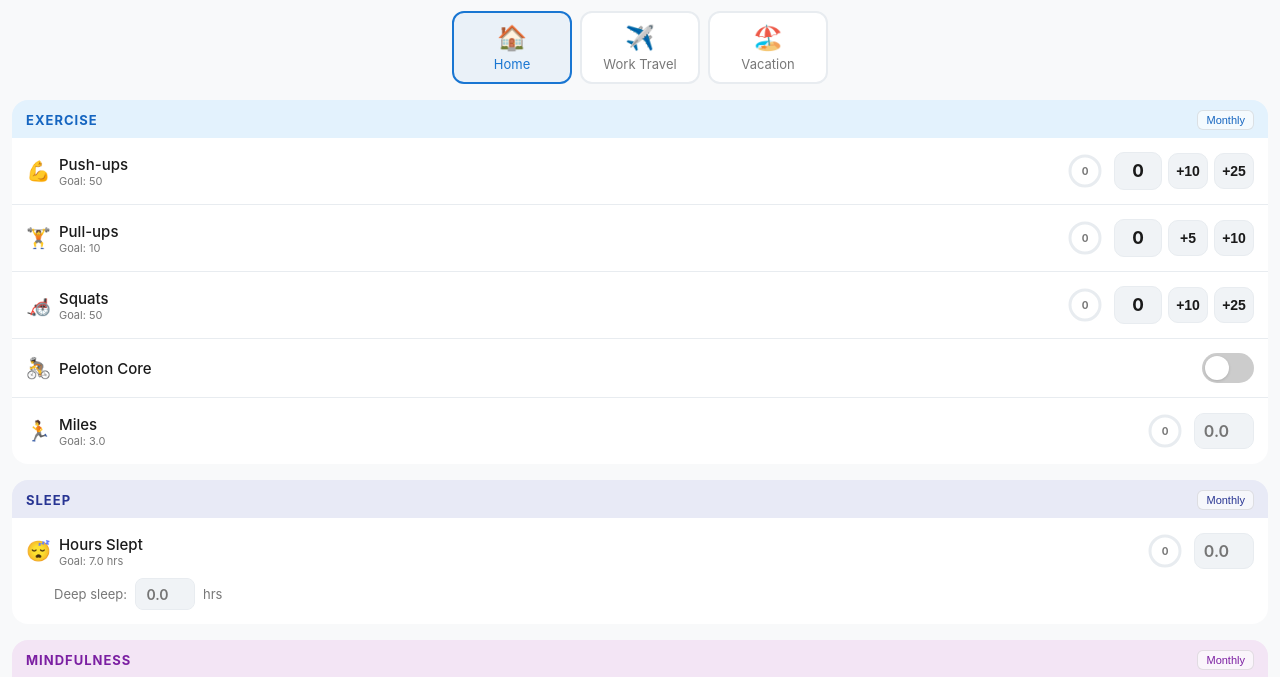
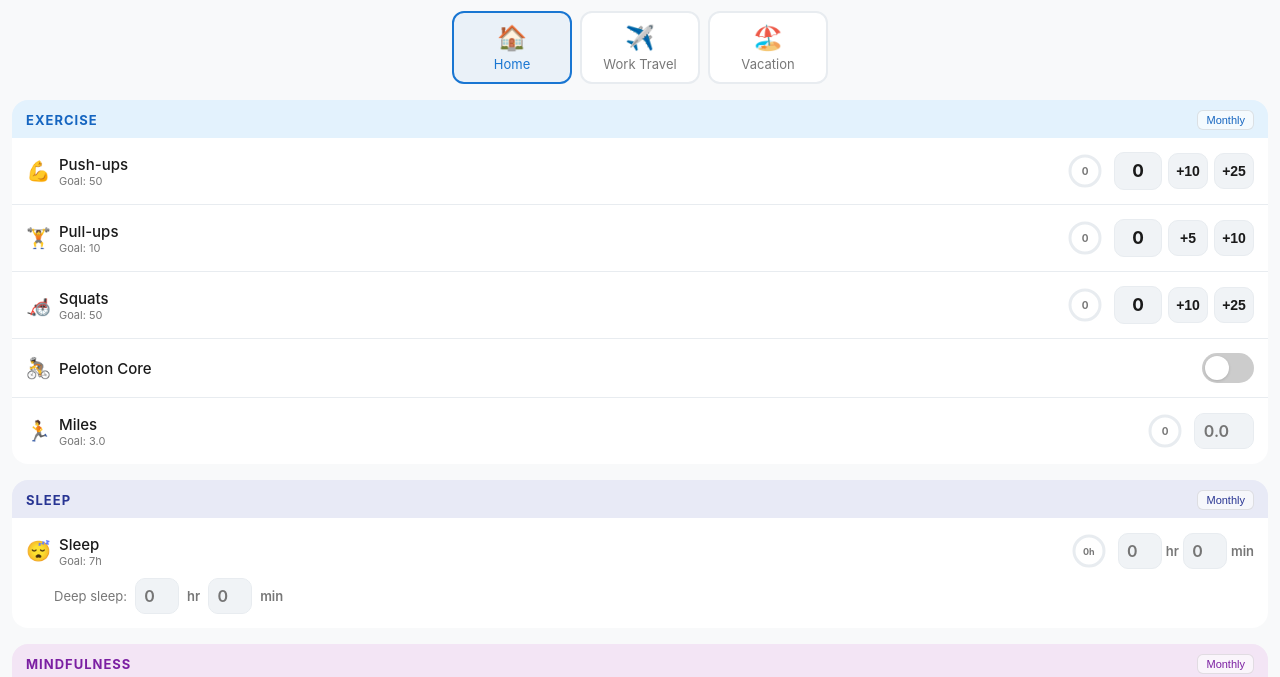
Before and after one commit to mike-freed/habits, a plain HTML site: page index.html in a window 1280 px wide. Shown: the part 123-800 px from the top of the page. Drawn offline with nearby package versions, Linux system fonts and the light colour scheme.

Commit message:
Add files via upload

```diff
--- a/index.html
+++ b/index.html
@@ -124,11 +124,13 @@
   .decimal-input { background:#f0f3f6; border:1px solid var(--card-border); color:#1a1a1a; width:60px; height:36px; border-radius:10px; text-align:center; font-size:16px; font-weight:600; font-family:inherit; }
   .decimal-input:focus { outline:2px solid var(--accent); border-color:transparent; }
 
-  /* Sleep sub-row */
+  /* Sleep hr:min inputs */
+  .sleep-hm-row { display:flex; align-items:center; gap:4px; }
+  .sleep-hm-input { background:#f0f3f6; border:1px solid var(--card-border); color:#1a1a1a; width:44px; height:36px; border-radius:10px; text-align:center; font-size:16px; font-weight:600; font-family:inherit; }
+  .sleep-hm-input:focus { outline:2px solid var(--accent); border-color:transparent; }
+  .sleep-hm-sep { font-size:13px; color:var(--text-dim); font-weight:600; }
   .sleep-sub-row { display:flex; align-items:center; gap:8px; margin-top:8px; padding-left:28px; }
   .sleep-sub-label { font-size:13px; color:var(--text-dim); }
-  .sleep-sub-input { background:#f0f3f6; border:1px solid var(--card-border); color:#1a1a1a; width:60px; height:32px; border-radius:8px; text-align:center; font-size:14px; font-weight:600; font-family:inherit; }
-  .sleep-sub-input:focus { outline:2px solid var(--accent); border-color:transparent; }
 
   /* Month dot grid */
   .month-dots { display:grid; grid-template-columns:repeat(7,1fr); gap:4px; margin-top:10px; padding:0 2px; }
@@ -281,18 +283,23 @@
   </div>
   <div class="card">
     <div class="card-row">
-      <div class="card-label"><span class="icon">&#128564;</span><div><span class="name">Hours Slept</span><div class="goal-text" id="goal-text-sleep" onclick="editGoal('sleep')">Goal: 7.0 hrs</div></div></div>
+      <div class="card-label"><span class="icon">&#128564;</span><div><span class="name">Sleep</span><div class="goal-text" id="goal-text-sleep" onclick="editGoal('sleep')">Goal: 7.0 hrs</div></div></div>
       <div class="goal-wrap">
         <div class="goal-ring" id="ring-sleep"></div>
-        <div class="num-controls">
-          <input type="number" class="decimal-input" id="sleep-input" step="0.1" min="0" placeholder="0.0" onchange="setDecimal('sleep',this.value)" onfocus="this.select()">
+        <div class="sleep-hm-row">
+          <input type="number" class="sleep-hm-input" id="sleep-hrs" min="0" max="24" placeholder="0" onchange="setSleepHM('sleep')" onfocus="this.select()">
+          <span class="sleep-hm-sep">hr</span>
+          <input type="number" class="sleep-hm-input" id="sleep-min" min="0" max="59" placeholder="0" onchange="setSleepHM('sleep')" onfocus="this.select()">
+          <span class="sleep-hm-sep">min</span>
         </div>
       </div>
     </div>
     <div class="sleep-sub-row">
       <span class="sleep-sub-label">Deep sleep:</span>
-      <input type="number" class="sleep-sub-input" id="deepsleep-input" step="0.1" min="0" placeholder="0.0" onchange="setDecimal('deepsleep',this.value)" onfocus="this.select()">
-      <span class="sleep-sub-label">hrs</span>
+      <input type="number" class="sleep-hm-input" id="deepsleep-hrs" min="0" max="24" placeholder="0" onchange="setSleepHM('deepsleep')" onfocus="this.select()">
+      <span class="sleep-hm-sep">hr</span>
+      <input type="number" class="sleep-hm-input" id="deepsleep-min" min="0" max="59" placeholder="0" onchange="setSleepHM('deepsleep')" onfocus="this.select()">
+      <span class="sleep-hm-sep">min</span>
     </div>
     <div class="summary-panel" id="summary-sleep"><div class="month-chart-wrap"><canvas id="chart-sleep"></canvas></div></div>
   </div>
@@ -506,19 +513,27 @@ function getDayData(ds) { return loadData()[ds]||{}; }
 function setDayValue(ds, key, val) { const d=loadData(); if(!d[ds]) d[ds]={}; d[ds][key]=val; saveData(d); }
 
 // ── Goal ring SVG ──
+function fmtSleepRing(val) {
+  const h = Math.floor(val); const m = Math.round((val % 1) * 60);
+  return m > 0 ? h + ':' + String(m).padStart(2,'0') : h + 'h';
+}
+
 function renderGoalRing(id, current, goal, color) {
   const el = document.getElementById(id); if (!el) return;
   const pct = Math.min(current/goal, 1);
   const r=15, circ=2*Math.PI*r;
   const met = current >= goal;
   const strokeColor = met ? 'var(--green)' : color;
+  const isSleep = id === 'ring-sleep';
+  const label = isSleep ? fmtSleepRing(current) : current;
+  const fontSize = isSleep ? '9px' : '10px';
   el.innerHTML = `
     <svg width="38" height="38" viewBox="0 0 38 38">
       <circle cx="19" cy="19" r="${r}" class="ring-bg"/>
       <circle cx="19" cy="19" r="${r}" class="ring-fg" stroke="${strokeColor}"
         stroke-dasharray="${circ}" stroke-dashoffset="${circ*(1-pct)}"/>
     </svg>
-    <div class="ring-text ${met?'met':''}">${current}</div>`;
+    <div class="ring-text ${met?'met':''}" style="font-size:${fontSize}">${label}</div>`;
 }
 
 // ── Render goal text labels ──
@@ -528,8 +543,13 @@ function renderGoalTexts() {
     if (!el) return;
     const g = getGoal(key);
     const unit = GOAL_UNITS[key] || '';
-    const isDecimal = (key === 'miles' || key === 'sleep');
-    el.textContent = 'Goal: ' + (isDecimal ? parseFloat(g).toFixed(1) : g) + unit;
+    if (key === 'sleep') {
+      const h = Math.floor(g); const m = Math.round((g % 1) * 60);
+      el.textContent = 'Goal: ' + h + 'h' + (m > 0 ? ' ' + m + 'm' : '');
+    } else {
+      const isDecimal = (key === 'miles');
+      el.textContent = 'Goal: ' + (isDecimal ? parseFloat(g).toFixed(1) : g) + unit;
+    }
   });
 }
 
@@ -591,10 +611,20 @@ function renderNumbers() {
   NUMS.forEach(key => {
     const val = dd[key]||0;
     const disp = document.getElementById(key+'-display');
-    const isDecimal = (key==='miles'||key==='sleep'||key==='deepsleep');
+    const isDecimal = (key==='miles');
     if (disp) disp.textContent = isDecimal ? parseFloat(val).toFixed(1) : val;
     const inp = document.getElementById(key+'-input');
     if (inp) inp.value = val||'';
+    // Sleep hr:min fields
+    if (key === 'sleep' || key === 'deepsleep') {
+      const hrsEl = document.getElementById(key+'-hrs');
+      const minEl = document.getElementById(key+'-min');
+      if (hrsEl && minEl) {
+        const decVal = parseFloat(val) || 0;
+        hrsEl.value = Math.floor(decVal) || '';
+        minEl.value = Math.round((decVal % 1) * 60) || '';
+      }
+    }
     // Goal ring
     const goal = getGoal(key);
     if (goal) renderGoalRing('ring-'+key, parseFloat(val), goal, CHART_COLORS[key]||'#4fc3f7');
@@ -790,7 +820,7 @@ function setLocation(loc) { setDayValue(dateKey(getSelectedDate()),'location',lo
 function addNum(key, amt) {
   const dk=dateKey(getSelectedDate()); const dd=getDayData(dk);
   let v=parseFloat(dd[key]||0)+amt; if(v<0)v=0;
-  const isDecimal = (key==='miles'||key==='sleep'||key==='deepsleep');
+  const isDecimal = (key==='miles');
   if(isDecimal) v=Math.round(v*10)/10;
   setDayValue(dk,key,v); renderNumbers(); renderMonthCharts();
 }
@@ -799,7 +829,7 @@ function editNum(key) {
   const disp = document.getElementById(key+'-display');
   if (!disp || disp.querySelector('input')) return;
   const currentVal = disp.textContent;
-  const isDecimal = (key==='miles'||key==='sleep'||key==='deepsleep');
+  const isDecimal = (key==='miles');
   const input = document.createElement('input');
   input.type = 'number';
   input.className = 'num-edit-input';
@@ -830,6 +860,18 @@ function editNum(key) {
 function setDecimal(key, val) {
   const v=Math.max(0,parseFloat(val)||0);
   setDayValue(dateKey(getSelectedDate()),key,Math.round(v*10)/10);
+  renderNumbers(); renderMonthCharts();
+}
+
+function setSleepHM(key) {
+  const hrsEl = document.getElementById(key+'-hrs');
+  const minEl = document.getElementById(key+'-min');
+  if (!hrsEl || !minEl) return;
+  const h = Math.max(0, parseInt(hrsEl.value) || 0);
+  let m = Math.max(0, parseInt(minEl.value) || 0);
+  if (m > 59) m = 59;
+  const decimal = Math.round((h + m / 60) * 100) / 100;
+  setDayValue(dateKey(getSelectedDate()), key, decimal);
   renderNumbers(); renderMonthCharts();
 }
 
```
